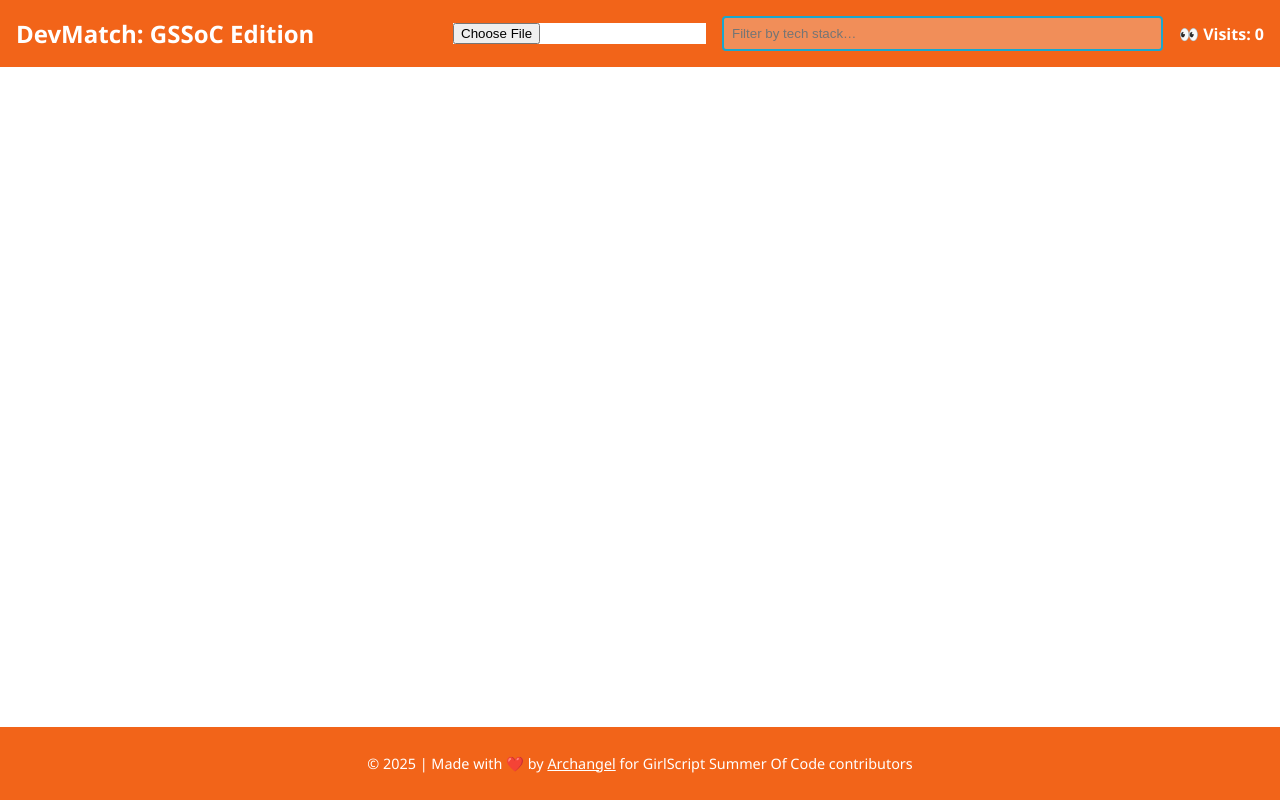
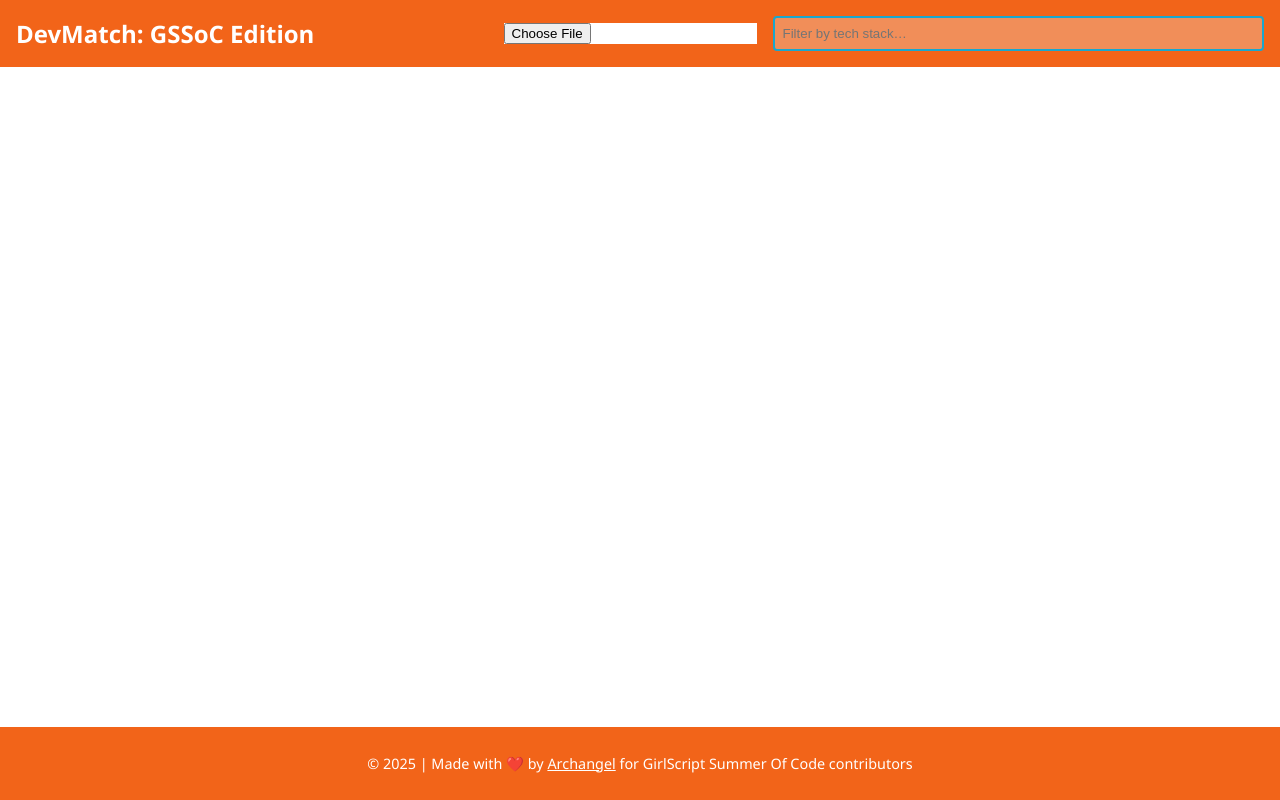
Before and after one commit to archangel2006/DevMatch-GSSoC-Edition, a plain HTML site: page index.html in a window 1280 px wide. Drawn offline with Linux system fonts and the light colour scheme; no server answers.

Commit message:
Update index.html

```diff
--- a/index.html
+++ b/index.html
@@ -11,7 +11,7 @@
     <h1>DevMatch: GSSoC Edition</h1>
     <input type="file" id="fileInput" accept=".xlsx" />
     <input type="text" id="filterInput" placeholder="Filter by tech stack…" disabled />
-    <div class="visits">👀 Visits: <span id="visitCount">0</span></div>
+    <!-- <div class="visits">👀 Visits: <span id="visitCount">0</span></div> -->
   </header>
 
   <main>
```
